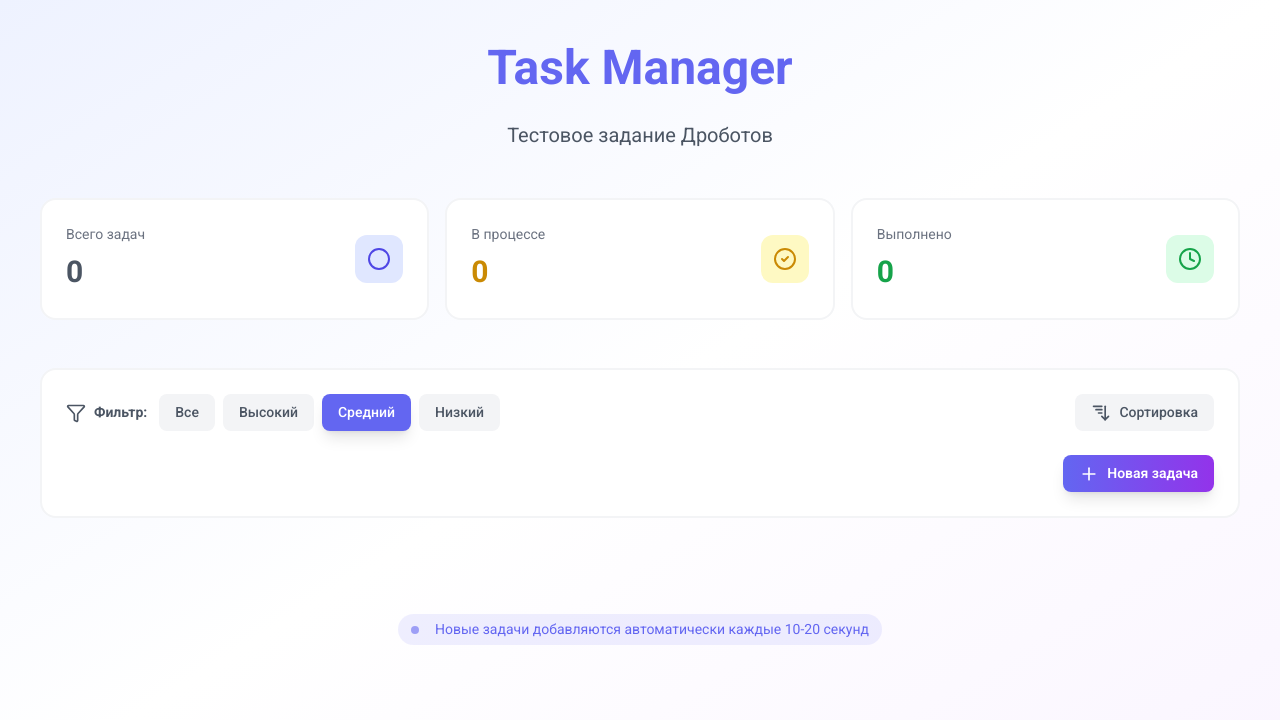
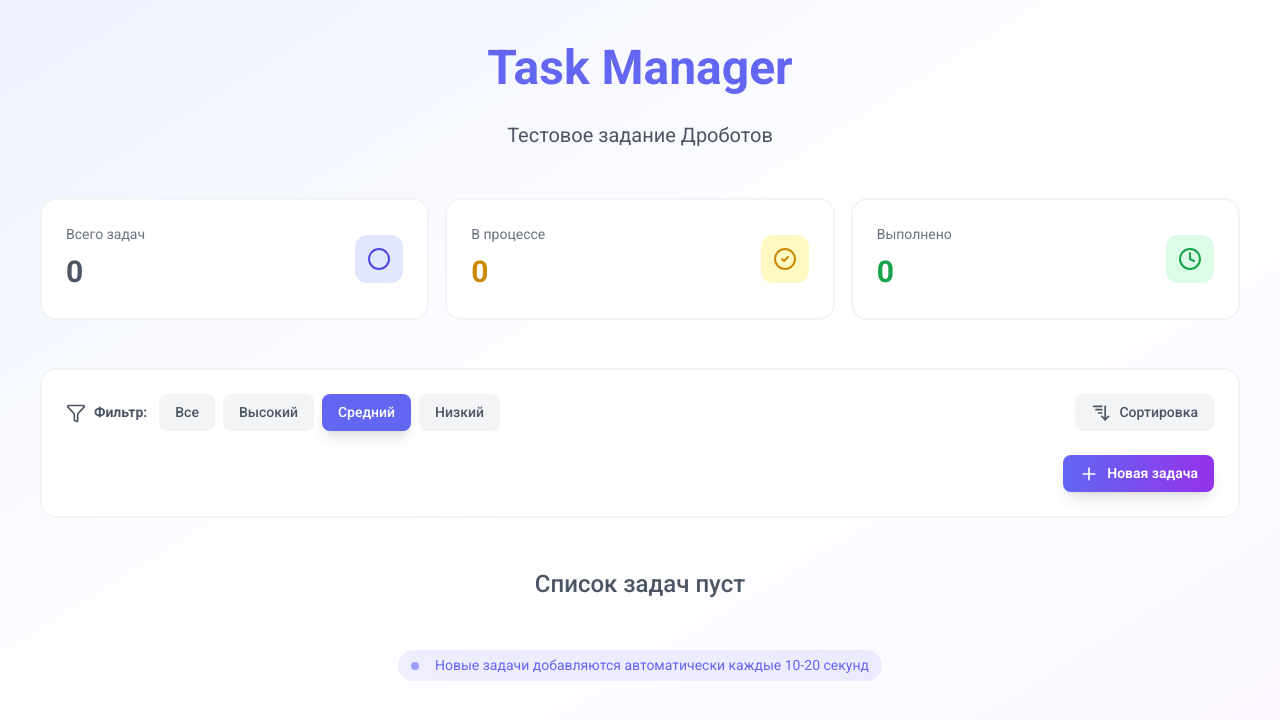
Before and after one commit to AlexDrobotov94/drobotov-sias-group-test-project, a React (Vite) app: page / in a window 1280 px wide. Both pictures are taken after a click on the button "Средний". Shown: the top 720 px of the page. Built offline with nearby package versions, Linux system fonts and the light colour scheme.

Commit message:
refactor: tasks totals

```diff
--- /dev/null
+++ b/src/features/tasks/hooks/use-tasks-totals.tsx
@@ -0,0 +1,16 @@
+import { getTasksTotals } from "../model/get-tasks-totals";
+import type { RootState } from "@/shared/store/store";
+import { useSelector } from "react-redux";
+import { filterTasksByPriority } from "../model/filtering";
+
+export function useTasksTotals() {
+  const tasks = useSelector((state: RootState) => state.tasks.tasks);
+  const filterPriority = useSelector(
+    (state: RootState) => state.tasks.priorityFilter
+  );
+
+  const filteredTasks = filterTasksByPriority(tasks, filterPriority);
+  const { total, inProcess, done } = getTasksTotals({ tasks: filteredTasks });
+
+  return { total, inProcess, done };
+}
--- a/src/features/tasks/ui/tasks-list.tsx
+++ b/src/features/tasks/ui/tasks-list.tsx
@@ -3,11 +3,20 @@ import styled from "styled-components";
 
 import { formatDate } from "../model/format-date";
 import { useTasksList } from "../hooks/use-tasks-list";
+import { Typography } from "@/shared/components/typograpy";
 
 export function TasksList({ editTask }: { editTask: (id: string) => void }) {
   const { tasks, handleCheck, handleEdit, handleDelete } = useTasksList({
     editTask,
   });
+
+  if (tasks.length === 0) {
+    return (
+      <EmptyMessageContainer>
+        <Typography variant="h4">Cписок задач пуст</Typography>
+      </EmptyMessageContainer>
+    );
+  }
 
   return (
     <TasksListContainer>
@@ -29,6 +38,10 @@ export function TasksList({ editTask }: { editTask: (id: string) => void }) {
     </TasksListContainer>
   );
 }
+const EmptyMessageContainer = styled.div`
+  display: flex;
+  justify-content: center;
+`;
 
 const TasksListContainer = styled.ul`
   display: flex;
--- a/src/features/tasks/ui/tasks-totals.tsx
+++ b/src/features/tasks/ui/tasks-totals.tsx
@@ -1,18 +1,8 @@
 import { TaskTotalCard } from "@/entities/task";
-import { getTasksTotals } from "../model/get-tasks-totals";
-import type { RootState } from "@/shared/store/store";
-import { useSelector } from "react-redux";
-import { filterTasksByPriority } from "../model/filtering";
+import { useTasksTotals } from "../hooks/use-tasks-totals";
 
-// TODO: refactor
 export function TasksTotals() {
-  const tasks = useSelector((state: RootState) => state.tasks.tasks);
-  const filterPriority = useSelector(
-    (state: RootState) => state.tasks.priorityFilter
-  );
-
-  const filteredTasks = filterTasksByPriority(tasks, filterPriority);
-  const { total, inProcess, done } = getTasksTotals({ tasks: filteredTasks });
+  const { total, inProcess, done } = useTasksTotals();
 
   return (
     <>
```
